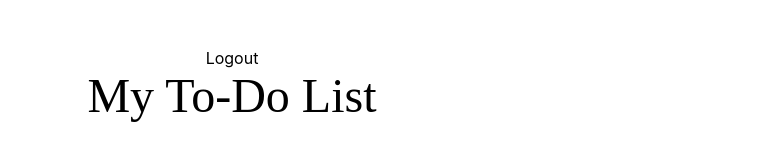
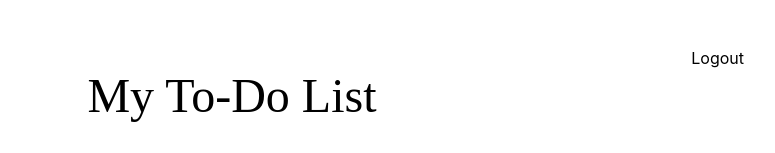
Before and after one commit to scottyfly/sf-login, a Next.js app: page /Todo in a window 1280 px wide. Shown: the top 153 px of the page, without its empty margins (408-1183 px from the left). Built offline with nearby package versions, Linux system fonts and the light colour scheme; a web font is replaced by a local one.

Commit message:
fix style and clean up code

```diff
--- a/components/Entry.tsx
+++ b/components/Entry.tsx
@@ -3,7 +3,6 @@ import React, {
   Dispatch,
   FC,
   KeyboardEvent,
-  SetStateAction,
   useCallback,
   useEffect,
   useState,
@@ -42,7 +41,6 @@ const Entry: FC<EntryProps> = ({
     (index: number) => {
       const listCopy = todoList
       listCopy.splice(index, 1, editedVal)
-      // updateTodoList(listCopy)
       setNewArray(listCopy)
       setShowEdit(false)
       forceUpdate()
@@ -69,13 +67,7 @@ const Entry: FC<EntryProps> = ({
       updateTodoList(newArray)
       localStorage.setItem("todoList", JSON.stringify(newArray))
     }
-    //   setTodoList(newArray)
   }, [newArray, updateTodoList])
-
-  useEffect(() => {
-    console.log("newArray", newArray)
-    console.log("todoList", todoList)
-  }, [newArray, todoList])
 
   const deleteItem = (deleteItem: string) => {
     setTodoList((prev) => {
--- a/pages/Todo.tsx
+++ b/pages/Todo.tsx
@@ -8,7 +8,6 @@ import React, {
 import styles from "../styles/Todo.module.scss"
 import Entry from "../components/Entry"
 import { useRouter } from "next/router"
-import { join } from "path"
 
 const useForceUpdate = () => {
   const [value, setValue] = useState(0) // integer state
@@ -26,10 +25,6 @@ const Todo = () => {
   const router = useRouter()
 
   const forceUpdate = useForceUpdate()
-
-  //   const refresh = () => {
-  //     forceUpdate()
-  //   }
 
   useEffect(() => {
     const storage = localStorage.getItem("todoList")
@@ -58,10 +53,6 @@ const Todo = () => {
     },
     [todo]
   )
-
-  useEffect(() => {
-    console.log("todo", todo)
-  }, [todo])
 
   const searchHandler = (e: ChangeEvent<HTMLInputElement>) => {
     const search = e.target.value
@@ -93,8 +84,10 @@ const Todo = () => {
 
   return (
     <div className={styles.main}>
-      <div className={styles.logout} onClick={handleLogout}>
-        Logout
+      <div className={styles.logoutContainer}>
+        <div className={styles.logout} onClick={handleLogout}>
+          Logout
+        </div>
       </div>
       <div className={styles.title}>My To-Do List</div>
       <div className={styles.container}>
--- a/pages/index.tsx
+++ b/pages/index.tsx
@@ -14,7 +14,6 @@ const Home = () => {
 
   const router = useRouter()
 
-  // TODO add onKeyDown function
   const sendData = () => {
     setDisableSubmit(true)
     setLoading(true)
@@ -31,7 +30,6 @@ const Home = () => {
         setLoading(false)
         router.push("/Todo")
       })
-    // .then(data => this.setState({ postId: data.id }));
   }
 
   const handleEmailChange = (e: ChangeEvent<HTMLInputElement>) => {
@@ -60,7 +58,6 @@ const Home = () => {
 
   const handlePasswordChange = (e: ChangeEvent<HTMLInputElement>) => {
     const password = e.target.value
-    // TODO these need to be different
     if (password.length < 5) {
       setPasswordError("Password must be at least 4 characters")
       setDisableSubmit(true)
--- a/styles/Todo.module.scss
+++ b/styles/Todo.module.scss
@@ -48,6 +48,12 @@
   border: solid black 2px;
 }
 
+.logoutContainer {
+  width: 80%;
+  display: flex;
+  justify-content: flex-end;
+}
+
 .logout {
   &:hover {
     cursor: pointer;
```
